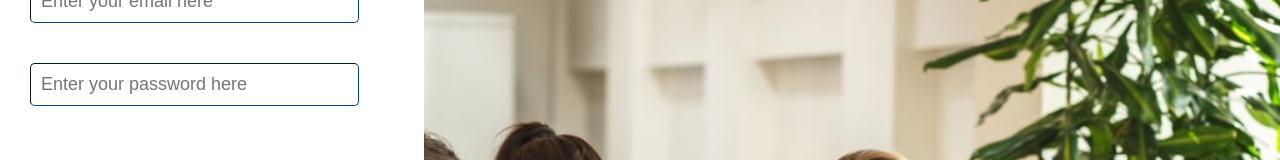
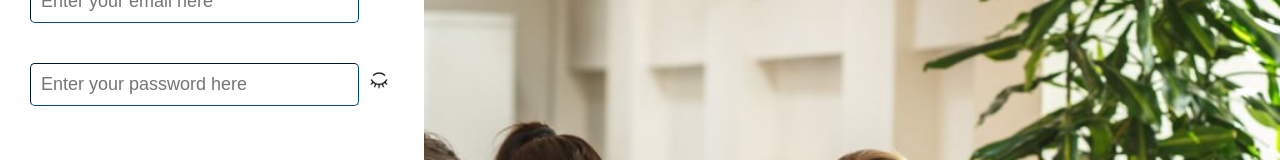
Before and after one commit to Alphalagatt/rody_realty_project_app, a React (Create React App) app: page /authentication/login in a window 1280 px wide. Shown: the part 152-312 px from the top of the page. Built offline with nearby package versions, Linux system fonts and the light colour scheme.

Commit message:
update to login form 17/03/24

```diff
--- a/src/Views/Authentication_and_authorization/login.js
+++ b/src/Views/Authentication_and_authorization/login.js
@@ -11,8 +11,10 @@ function Login() {
 
   const [errors,setErrors] = useState({
     emailError:"",
-    loginError:""
+    loginError:"",
+    viewPass:false
   });
+
   const  {user, setUser,isLoggedIn,SetIsLoggedIn} = useAuth();
 
 
@@ -20,6 +22,26 @@ function Login() {
 
   let emailVal = useRef("");
   let passVal = useRef("");
+
+function viewPassword(){
+  if(errors.viewPass===false){
+    passVal.current.type = "text";
+    setErrors((prev)=>{
+      return {...prev,
+        viewPass:true
+      };
+    });
+  }
+  if(errors.viewPass===true){
+    passVal.current.type = "password";
+    setErrors((prev)=>{
+      return {...prev,
+        viewPass:false
+      };
+    });
+  }
+  console.log(errors.viewPass);
+}
 
 
   function validateEmail(){
@@ -75,7 +97,7 @@ function Login() {
       </div>
       <br />
       <div>
-        <input className="signin-form-input" placeholder="Enter your password here" type="password" ref={passVal} />
+        <input className="signin-form-input" placeholder="Enter your password here" type="password" ref={passVal} />{errors.viewPass?<span><img onClick={viewPassword} className="sign-in-view-pass" src={require("../../RESOURCES/icons8-eye-100.png")} alt=""/></span>:<span><img onClick={viewPassword} className="sign-in-view-pass" src={require("../../RESOURCES/icons8-closed-eye-100.png")} alt=""/></span>}
         <div><label className="sign-in-error">{errors.loginError!==""?<span><img className="sign-in-error-icon" src={require("../../RESOURCES/errorIcon.png")} alt=""/></span>:"" } {errors.loginError}</label></div>
       </div>
       <br />
--- a/src/index.css
+++ b/src/index.css
@@ -146,3 +146,8 @@ code {
   width: 10px;
   height: 10px;
 }
+
+.sign-in-view-pass{
+  width: 20px;
+  height: 20px;
+}
```
Also changed, not shown: src/RESOURCES/icons8-closed-eye-100.png (added), src/RESOURCES/icons8-eye-100.png (added).
